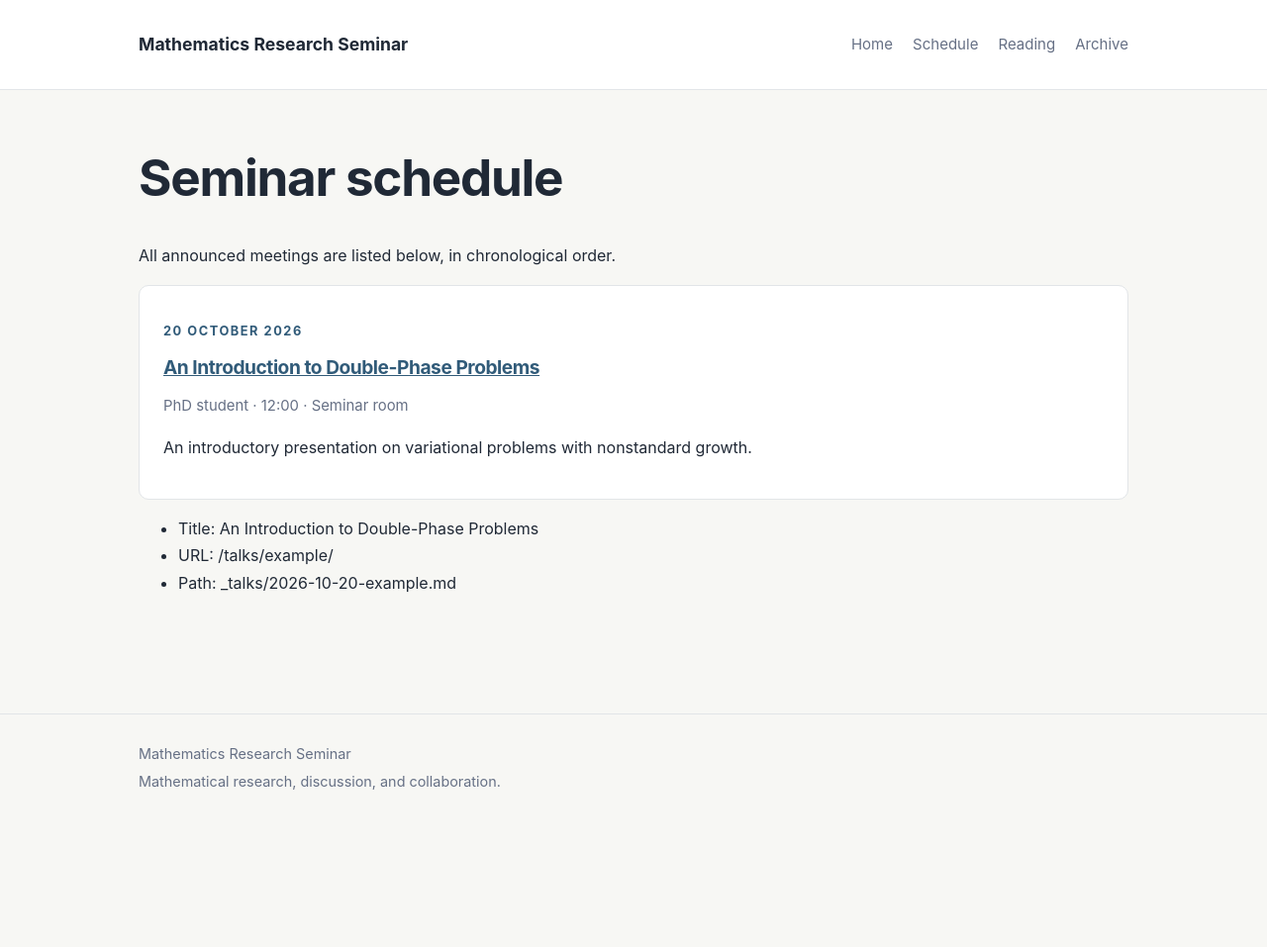
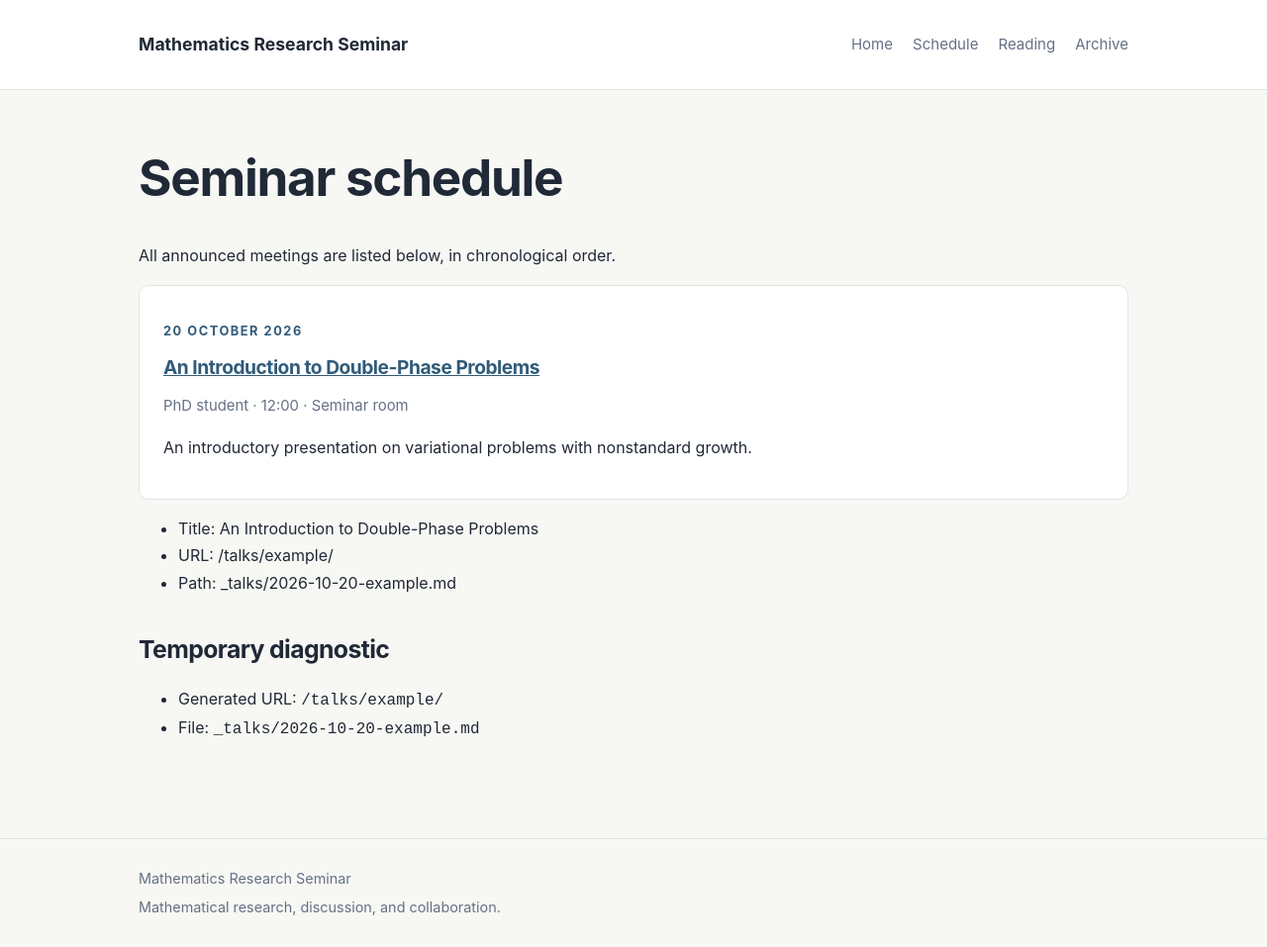
Before and after one commit to gvpantazis/math-seminar, a Jekyll site: the page built from schedule.md, in a window 1280 px wide. Shown: the whole page at 99% size. Built offline with Jekyll 4.4.1, drawn with Linux system fonts in a browser that asks for light colours; before the commit the page ends 900 px from its top, so only the background shows below that.

Commit message:
Update schedule.md

```diff
--- a/schedule.md
+++ b/schedule.md
@@ -28,3 +28,10 @@ All announced meetings are listed below, in chronological order.
 - URL: {{ talk.url }}
 - Path: {{ talk.path }}
 {% endfor %}
+
+## Temporary diagnostic
+
+{% for talk in site.talks %}
+- Generated URL: `{{ talk.url }}`
+- File: `{{ talk.path }}`
+{% endfor %}
```
